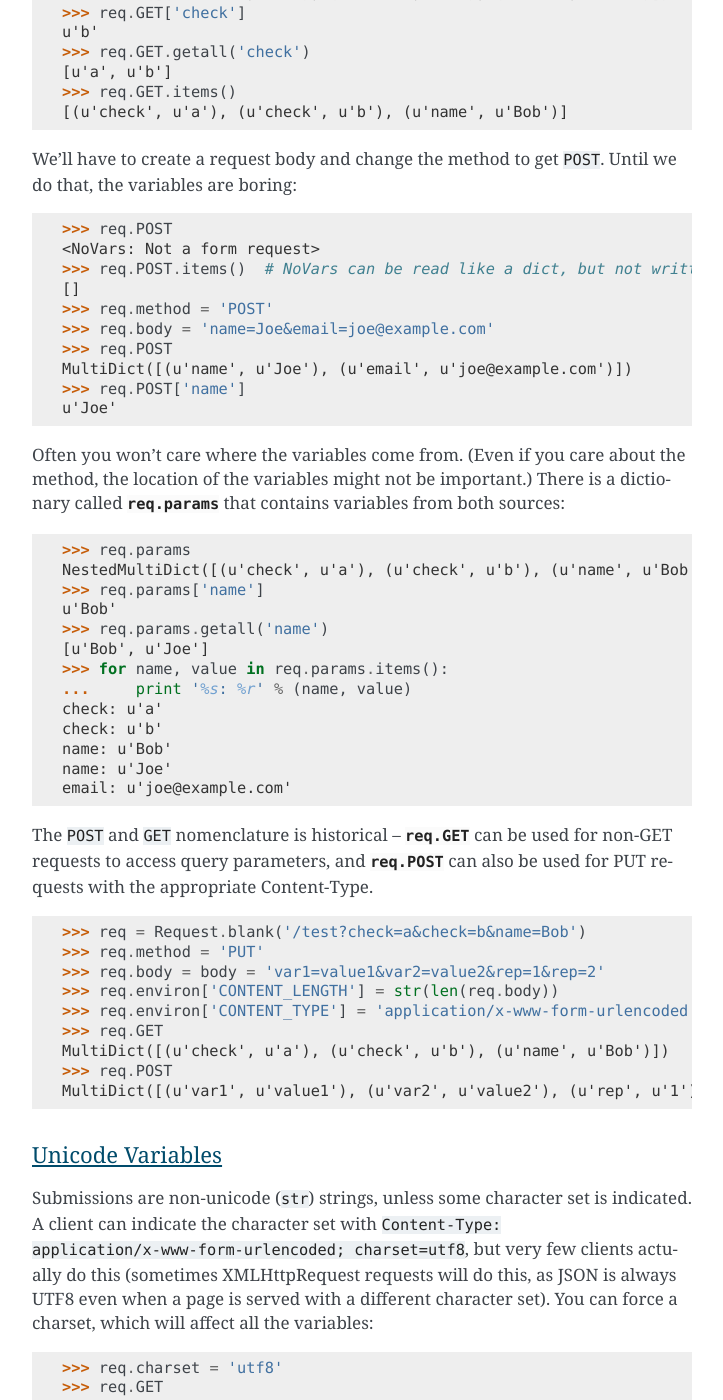
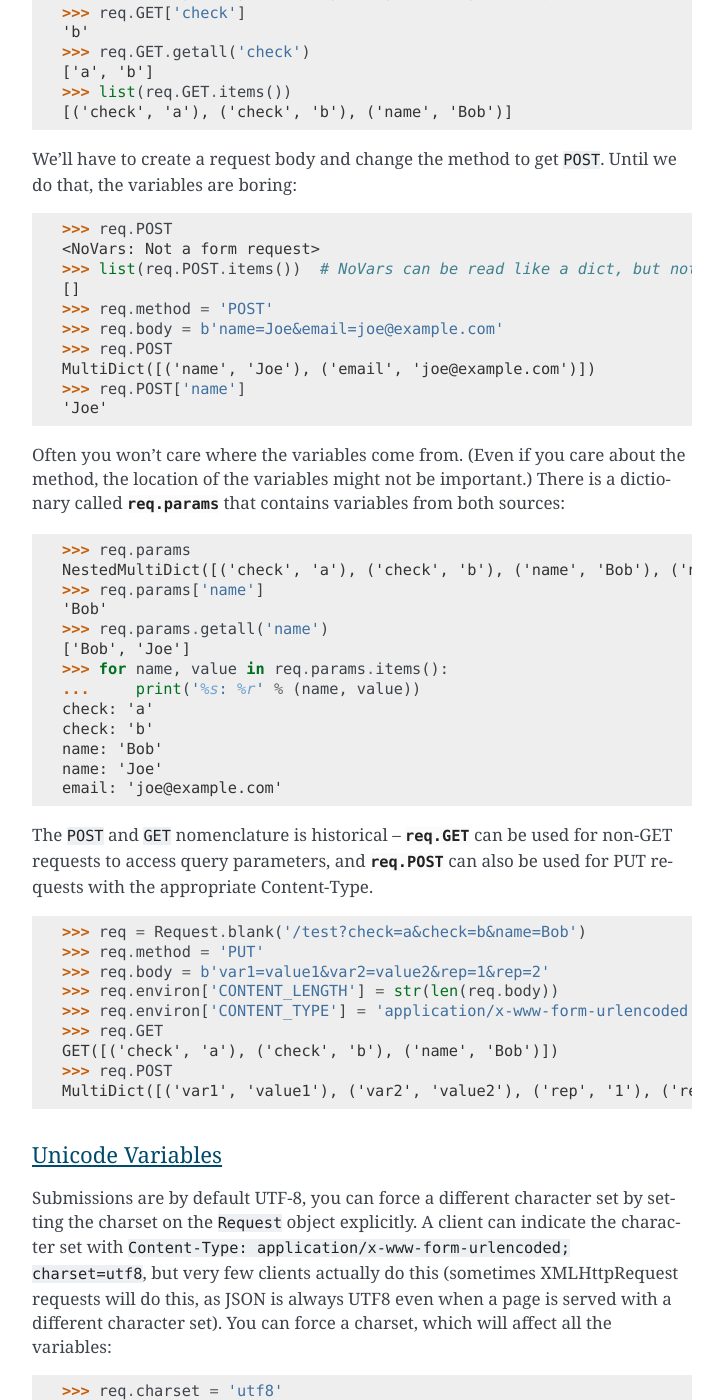
Before and after one commit to Pylons/webob, a Sphinx documentation site: the page built from docs/reference.txt, in a window 1280 px wide and 1400 px high, scrolled down 4398 px. Shown: the whole window, without its empty margins (388-1111 px from the left). Built offline with Sphinx 7.4.7, drawn with Linux system fonts in a browser that asks for light colours; some of the changed text lies outside the part shown.

Commit message:
Code in references.txt is now Python 3
And it passes doctest again

```diff
--- a/docs/reference.txt
+++ b/docs/reference.txt
@@ -93,13 +90,13 @@ turned into a file-like object.  You can read the entire body with
     >>> hasattr(req.body_file, 'read')
     True
     >>> req.body
-    ''
+    b''
     >>> req.method = 'PUT'
-    >>> req.body = 'test'
+    >>> req.body = b'test'
     >>> hasattr(req.body_file, 'read')
     True
     >>> req.body
-    'test'
+    b'test'
 
 Method & URL
 ------------
@@ -115,14 +112,14 @@ request object:
     'http'
     >>> req.script_name  # The base of the URL
     ''
-    >>> req.script_name = '/blog' # make it more interesting
-    >>> req.path_info    # The yet-to-be-consumed part of the URL
+    >>> req.script_name = '/blog'  # make it more interesting
+    >>> req.path_info  # The yet-to-be-consumed part of the URL
     '/article'
-    >>> req.content_type # Content-Type of the request body
+    >>> req.content_type  # Content-Type of the request body
     ''
-    >>> print req.remote_user  # The authenticated user (there is none set)
+    >>> print(req.remote_user)  # The authenticated user (there is none set)
     None
-    >>> print req.remote_addr  # The remote IP
+    >>> print(req.remote_addr)  # The remote IP
     None
     >>> req.host
     'localhost:80'
@@ -200,13 +197,13 @@ Some examples:
 
     >>> req = Request.blank('/test?check=a&check=b&name=Bob')
     >>> req.GET
-    MultiDict([(u'check', u'a'), (u'check', u'b'), (u'name', u'Bob')])
+    GET([('check', 'a'), ('check', 'b'), ('name', 'Bob')])
     >>> req.GET['check']
-    u'b'
+    'b'
     >>> req.GET.getall('check')
-    [u'a', u'b']
-    >>> req.GET.items()
-    [(u'check', u'a'), (u'check', u'b'), (u'name', u'Bob')]
+    ['a', 'b']
+    >>> list(req.GET.items())
+    [('check', 'a'), ('check', 'b'), ('name', 'Bob')]
 
 We'll have to create a request body and change the method to get ``POST``.
 Until we do that, the variables are boring:
@@ -215,14 +212,14 @@ Until we do that, the variables are boring:
 
     >>> req.POST
     <NoVars: Not a form request>
-    >>> req.POST.items()  # NoVars can be read like a dict, but not written
+    >>> list(req.POST.items())  # NoVars can be read like a dict, but not written
     []
     >>> req.method = 'POST'
-    >>> req.body = 'name=Joe&email=joe@example.com'
+    >>> req.body = b'name=Joe&email=joe@example.com'
     >>> req.POST
-    MultiDict([(u'name', u'Joe'), (u'email', u'joe@example.com')])
+    MultiDict([('name', 'Joe'), ('email', 'joe@example.com')])
     >>> req.POST['name']
-    u'Joe'
+    'Joe'
 
 Often you won't care where the variables come from.  (Even if you care about
 the method, the location of the variables might not be important.)  There is a
@@ -232,18 +229,18 @@ contains variables from both sources:
 .. code-block:: python
 
     >>> req.params
-    NestedMultiDict([(u'check', u'a'), (u'check', u'b'), (u'name', u'Bob'), (u'name', u'Joe'), (u'email', u'joe@example.com')])
+    NestedMultiDict([('check', 'a'), ('check', 'b'), ('name', 'Bob'), ('name', 'Joe'), ('email', 'joe@example.com')])
     >>> req.params['name']
-    u'Bob'
+    'Bob'
     >>> req.params.getall('name')
-    [u'Bob', u'Joe']
+    ['Bob', 'Joe']
     >>> for name, value in req.params.items():
-    ...     print '%s: %r' % (name, value)
-    check: u'a'
-    check: u'b'
-    name: u'Bob'
-    name: u'Joe'
-    email: u'joe@example.com'
+    ...     print('%s: %r' % (name, value))
+    check: 'a'
+    check: 'b'
+    name: 'Bob'
+    name: 'Joe'
+    email: 'joe@example.com'
 
 The ``POST`` and ``GET`` nomenclature is historical -- :py:meth:`req.GET
 <webob.request.BaseRequest.GET>` can be used for non-GET requests to access
@@ -252,29 +249,30 @@ also be used for PUT requests with the appropriate Content-Type.
 
     >>> req = Request.blank('/test?check=a&check=b&name=Bob')
     >>> req.method = 'PUT'
-    >>> req.body = body = 'var1=value1&var2=value2&rep=1&rep=2'
+    >>> req.body = b'var1=value1&var2=value2&rep=1&rep=2'
     >>> req.environ['CONTENT_LENGTH'] = str(len(req.body))
     >>> req.environ['CONTENT_TYPE'] = 'application/x-www-form-urlencoded'
     >>> req.GET
-    MultiDict([(u'check', u'a'), (u'check', u'b'), (u'name', u'Bob')])
+    GET([('check', 'a'), ('check', 'b'), ('name', 'Bob')])
     >>> req.POST
-    MultiDict([(u'var1', u'value1'), (u'var2', u'value2'), (u'rep', u'1'), (u'rep', u'2')])
+    MultiDict([('var1', 'value1'), ('var2', 'value2'), ('rep', '1'), ('rep', '2')])
 
 Unicode Variables
 ~~~~~~~~~~~~~~~~~
 
-Submissions are non-unicode (``str``) strings, unless some character set is
-indicated. A client can indicate the character set with ``Content-Type:
-application/x-www-form-urlencoded; charset=utf8``, but very few clients
-actually do this (sometimes XMLHttpRequest requests will do this, as JSON is
-always UTF8 even when a page is served with a different character set). You can
-force a charset, which will affect all the variables:
+Submissions are by default UTF-8, you can force a different character set by
+setting the charset on the ``Request`` object explicitly. A client can indicate
+the character set with ``Content-Type: application/x-www-form-urlencoded;
+charset=utf8``, but very few clients actually do this (sometimes XMLHttpRequest
+requests will do this, as JSON is always UTF8 even when a page is served with a
+different character set). You can force a charset, which will affect all the
+variables:
 
 .. code-block:: python
 
     >>> req.charset = 'utf8'
     >>> req.GET
-    MultiDict([(u'check', u'a'), (u'check', u'b'), (u'name', u'Bob')])
+    GET([('check', 'a'), ('check', 'b'), ('name', 'Bob')])
 
 Cookies
 -------
@@ -286,7 +284,7 @@ they will be decoded into Unicode strings if you set the charset.
 
     >>> req.headers['Cookie'] = 'test=value'
     >>> req.cookies
-    MultiDict([(u'test', u'value')])
+    <RequestCookies (dict-like) with values {'test': 'value'}>
 
 Modifying the request
 ---------------------
@@ -339,7 +337,7 @@ example means that ``text/html`` is okay, but
 
     >>> req.accept = 'text/html;q=0.5, application/xhtml+xml;q=1'
     >>> req.accept
-    <MIMEAccept('text/html;q=0.5, application/xhtml+xml')>
+    <AcceptValidHeader ('text/html;q=0.5, application/xhtml+xml')>
     >>> 'text/html' in req.accept
     True
 
@@ -431,29 +429,18 @@ range) should be returned:
 .. code-block:: python
 
     >>> req.if_range
-    <Empty If-Range>
-    >>> req.if_range.match(etag='some-etag', last_modified=datetime(2005, 1, 1, 12, 0))
-    True
+    IfRange(<ETag *>)
     >>> req.if_range = 'opaque-etag'
-    >>> req.if_range.match(etag='other-etag')
-    False
-    >>> req.if_range.match(etag='opaque-etag')
-    True
-
-You can also pass in a response object with:
-
-.. code-block:: python
-
     >>> from webob import Response
     >>> res = Response(etag='opaque-etag')
-    >>> req.if_range.match_response(res)
+    >>> res in req.if_range
     True
 
 To get the range information:
 
     >>> req.range = 'bytes=0-100'
     >>> req.range
-    <Range ranges=(0, 101)>
+    <Range bytes 0-101>
     >>> cr = req.range.content_range(length=1000)
     >>> cr.start, cr.stop, cr.length
     (0, 101, 1000)
@@ -571,7 +558,7 @@ The core attributes are unsurprising:
     >>> res.headerlist
     [('Content-Type', 'text/html; charset=UTF-8'), ('Content-Length', '0')]
     >>> res.body
-    ''
+    b''
 
 You can set any of these attributes, e.g.:
 
@@ -582,24 +569,19 @@ You can set any of these attributes, e.g.:
     '404 Not Found'
     >>> res.status_code
     404
-    >>> res.headerlist = [('Content-type', 'text/html')]
-    >>> res.body = 'test'
-    >>> print res
+    >>> res.headerlist = [('Content-Type', 'text/html')]
+    >>> res.body = b'test'
+    >>> print(res)
     404 Not Found
-    Content-type: text/html
+    Content-Type: text/html
     Content-Length: 4
     <BLANKLINE>
     test
-    >>> res.body = u"test"
+    >>> res.body = "test"  # doctest: +ELLIPSIS
     Traceback (most recent call last):
         ...
-    TypeError: You cannot set Response.body to a unicode object (use Response.text)
-    >>> res.text = u"test"
-    Traceback (most recent call last):
-        ...
-    AttributeError: You cannot access Response.text unless charset is set
-    >>> res.charset = 'utf8'
-    >>> res.text = u"test"
+    TypeError: You cannot set Response.body to a text object (use Response.text)
+    >>> res.text = "test"
     >>> res.body
     b'test'
 
@@ -645,20 +627,19 @@ app_iter in-place (turning the app_iter into a list if necessary):
 
     >>> res = Response(content_type='text/plain', charset=None)
     >>> f = res.body_file
-    >>> f.write('hey')
-    >>> f.write(u'test')
+    >>> f.write('hey')  # doctest: +ELLIPSIS
     Traceback (most recent call last):
-      . . .
-    TypeError: You can only write unicode to Response if charset has been set
+        ...
+    TypeError: You can only write text to Response if charset has been set
     >>> f.encoding
-    >>> res.charset = 'utf8'
+    >>> res.charset = 'UTF-8'
     >>> f.encoding
-    'utf8'
-    >>> f.write(u'test')
+    'UTF-8'
+    >>> f.write('test')
     >>> res.app_iter
-    ['', 'hey', 'test']
+    [b'', b'test']
     >>> res.body
-    'heytest'
+    b'test'
 
 Header Getters
 --------------
@@ -680,10 +661,10 @@ handled through two separate properties:
     'text/html; charset=utf8'
     >>> res.content_type = 'application/atom+xml'
     >>> res.content_type_params
-    {'charset': 'utf8'}
-    >>> res.content_type_params = {'type': 'entry', 'charset': 'utf8'}
+    {'charset': 'UTF-8'}
+    >>> res.content_type_params = {'type': 'entry', 'charset': 'UTF-8'}
     >>> res.headers['content-type']
-    'application/atom+xml; charset=utf8; type=entry'
+    'application/atom+xml; charset=UTF-8; type=entry'
 
 Other headers:
 
@@ -772,9 +753,9 @@ After setting all these headers, here's the result:
 
 .. code-block:: python
 
-    >>> for name, value in res.headerlist:
-    ...     print '%s: %s' % (name, value)
-    Content-Type: application/atom+xml; charset=utf8; type=entry
+    >>> for name, value in res.headerlist:  # doctest: +ELLIPSIS
+    ...     print('%s: %s' % (name, value))  # doctest: +ELLIPSIS
+    Content-Type: application/atom+xml; charset=UTF-8; type=entry
     Location: http://localhost/foo
     Accept-Ranges: bytes
     Age: 120
@@ -845,7 +826,7 @@ the cookie from clients, only from the response object):
 
     >>> res.unset_cookie('key')
     >>> res.unset_cookie('bad_cookie')
-    >>> print res.headers.get('Set-Cookie')
+    >>> print(res.headers.get('Set-Cookie'))
     None
 
 Binding a Request
@@ -873,15 +854,16 @@ A possible pattern for your application might be:
     >>> def my_app(environ, start_response):
     ...     req = Request(environ)
     ...     res = Response()
+    ...     res.charset = 'UTF-8'
     ...     res.content_type = 'text/plain'
     ...     parts = []
     ...     for name, value in sorted(req.environ.items()):
     ...         parts.append('%s: %r' % (name, value))
-    ...     res.body = '\n'.join(parts)
+    ...     res.text = '\n'.join(parts)
     ...     return res(environ, start_response)
     >>> req = Request.blank('/')
     >>> res = req.get_response(my_app)
-    >>> print res
+    >>> print(res)  # doctest: +ELLIPSIS
     200 OK
     Content-Type: text/plain; charset=UTF-8
     Content-Length: ...
@@ -916,12 +898,12 @@ simple body is provided.
     >>> from webob.exc import *
     >>> exc = HTTPTemporaryRedirect(location='foo')
     >>> req = Request.blank('/path/to/something')
-    >>> print str(req.get_response(exc)).strip()
+    >>> print(str(req.get_response(exc)).strip())
     307 Temporary Redirect
     Location: http://localhost/path/to/foo
     Content-Length: 126
     Content-Type: text/plain; charset=UTF-8
-    <BLANKLINE>
+    \r
     307 Temporary Redirect
     <BLANKLINE>
     The resource has been moved to http://localhost/path/to/foo; you should be redirected automatically.
@@ -932,7 +914,7 @@ request will an HTML response be given:
 .. code-block:: python
 
     >>> req.accept += 'text/html'
-    >>> print str(req.get_response(exc)).strip()
+    >>> print(str(req.get_response(exc)).strip())
     307 Temporary Redirect
     Location: http://localhost/path/to/foo
     Content-Length: 270
@@ -950,13 +932,6 @@ request will an HTML response be given:
     <BLANKLINE>
      </body>
     </html>
-
-
-This is taken from `paste.httpexceptions
-<https://bitbucket.org/ianb/paste/src/0e5a48796ab969d874c6b772c5c33561ac2d1b0d/paste/httpexceptions.py?at=default&fileviewer=file-view-default#httpexceptions.py-8>`_,
-and if you have Paste installed then these exceptions will be subclasses of
-the Paste exceptions.
-
 
 Conditional WSGI Application
 ----------------------------
@@ -1009,4 +984,4 @@ To enable this you must create the response like
     >>> result.headers['content-range']
     'bytes 1-4/10'
     >>> result.body
-    '1234'
+    b'1234'
```
Also changed, not shown: other parts of docs/reference.txt (+12 -15 lines).
